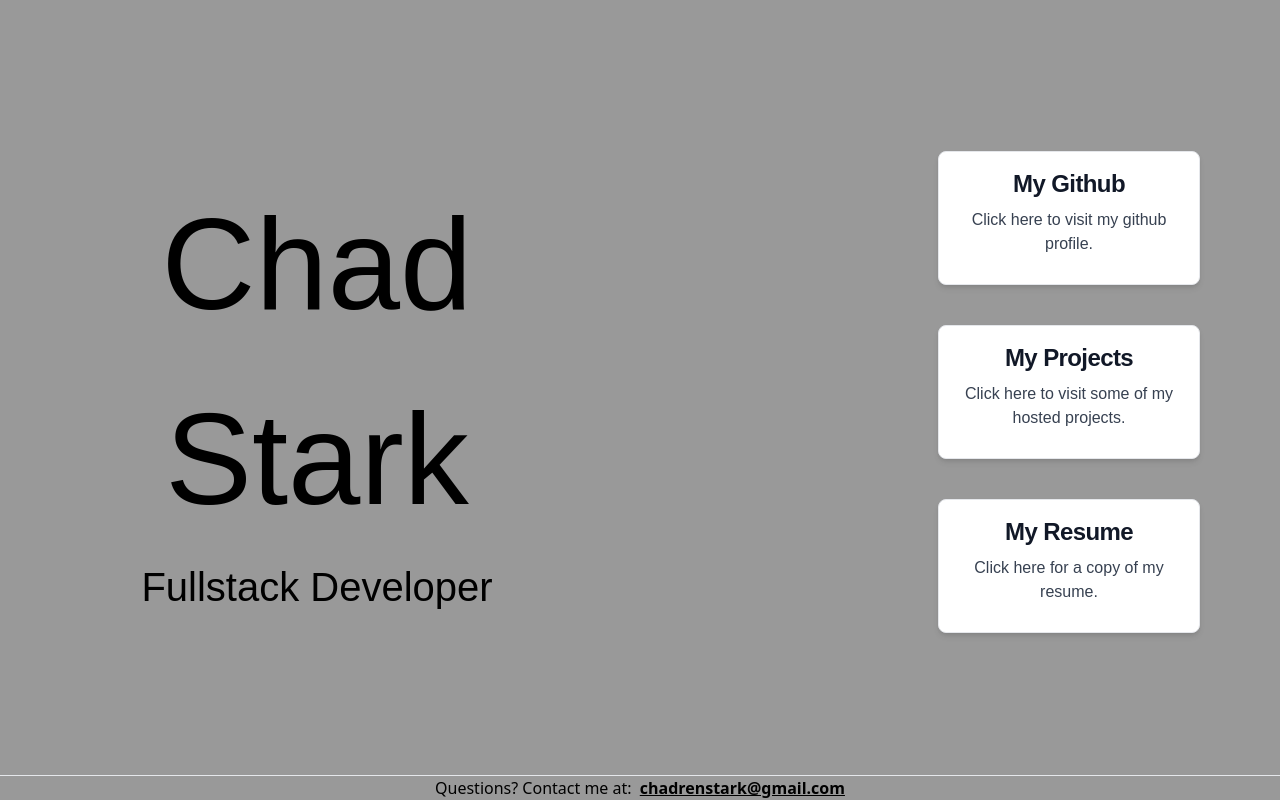
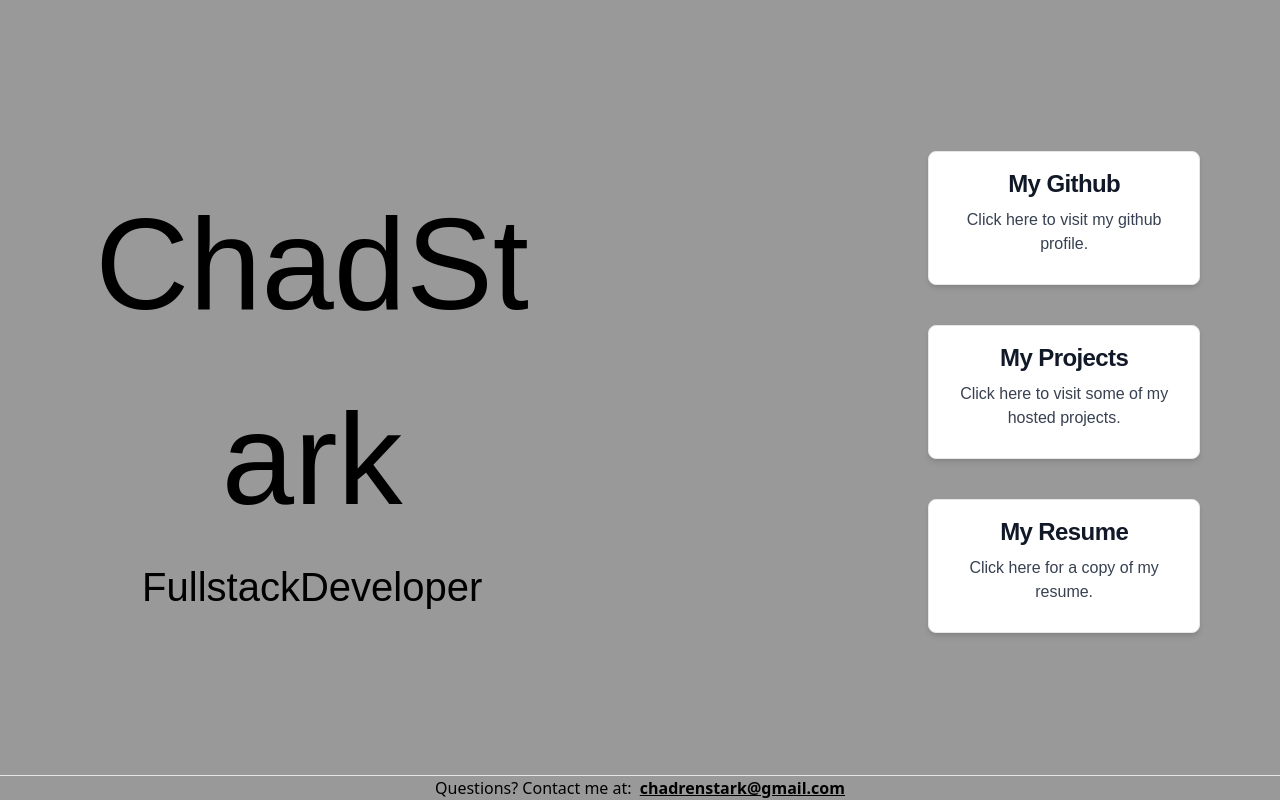
Before and after one commit to Stark-program/personal-portfolio, a Next.js app: page / in a window 1280 px wide. Built offline with nearby package versions, Linux system fonts and the light colour scheme.

Commit message:
basic hover effect on both name and title

```diff
--- a/components/framer-motion/Name.tsx
+++ b/components/framer-motion/Name.tsx
@@ -1,9 +1,26 @@
 import { motion } from "framer-motion";
 
-const Name = () => {
+const Name = (props: Props) => {
+  const name = props.name.split("");
   return (
-    <h1 className="text-[80px] font-Calistoga md:text-[130px] ">Chad Stark</h1>
+    <h1 className="text-[80px] font-Calistoga md:text-[130px] ">
+      {name.map((letter, index) => {
+        return (
+          <motion.span
+            key={index}
+            className="inline-block"
+            whileHover={{ scale: 1.1 }}
+          >
+            {letter}
+          </motion.span>
+        );
+      })}
+    </h1>
   );
 };
 
+interface Props {
+  name: string;
+}
+
 export default Name;
--- a/components/framer-motion/Title.tsx
+++ b/components/framer-motion/Title.tsx
@@ -1,11 +1,26 @@
 import { motion } from "framer-motion";
 
-const Title = () => {
+const Title = (props: Props) => {
+  let title = props.title.split("");
   return (
     <h4 className="text-[30px] font-Calistoga md:text-[40px] ">
-      Fullstack Developer
+      {title.map((letter, index) => {
+        return (
+          <motion.span
+            key={index}
+            className="inline-block"
+            whileHover={{ scale: 1.1 }}
+          >
+            {letter}
+          </motion.span>
+        );
+      })}
     </h4>
   );
 };
 
+interface Props {
+  title: string;
+}
+
 export default Title;
--- a/pages/index.tsx
+++ b/pages/index.tsx
@@ -14,8 +14,8 @@ const Home: NextPage = () => {
       </Head>
       <main className="flex w-full h-full pb-12 items-center justify-center px-20 text-center flex-col  md:pb-4 lg:flex-row lg:space-x-96 ">
         <div>
-          <Name />
-          <Title />
+          <Name name="Chad Stark" />
+          <Title title="Fullstack Developer" />
         </div>
         <div className="flex flex-col space-y-10 my-4">
           <Link href="https://github.com/Stark-program">
```
